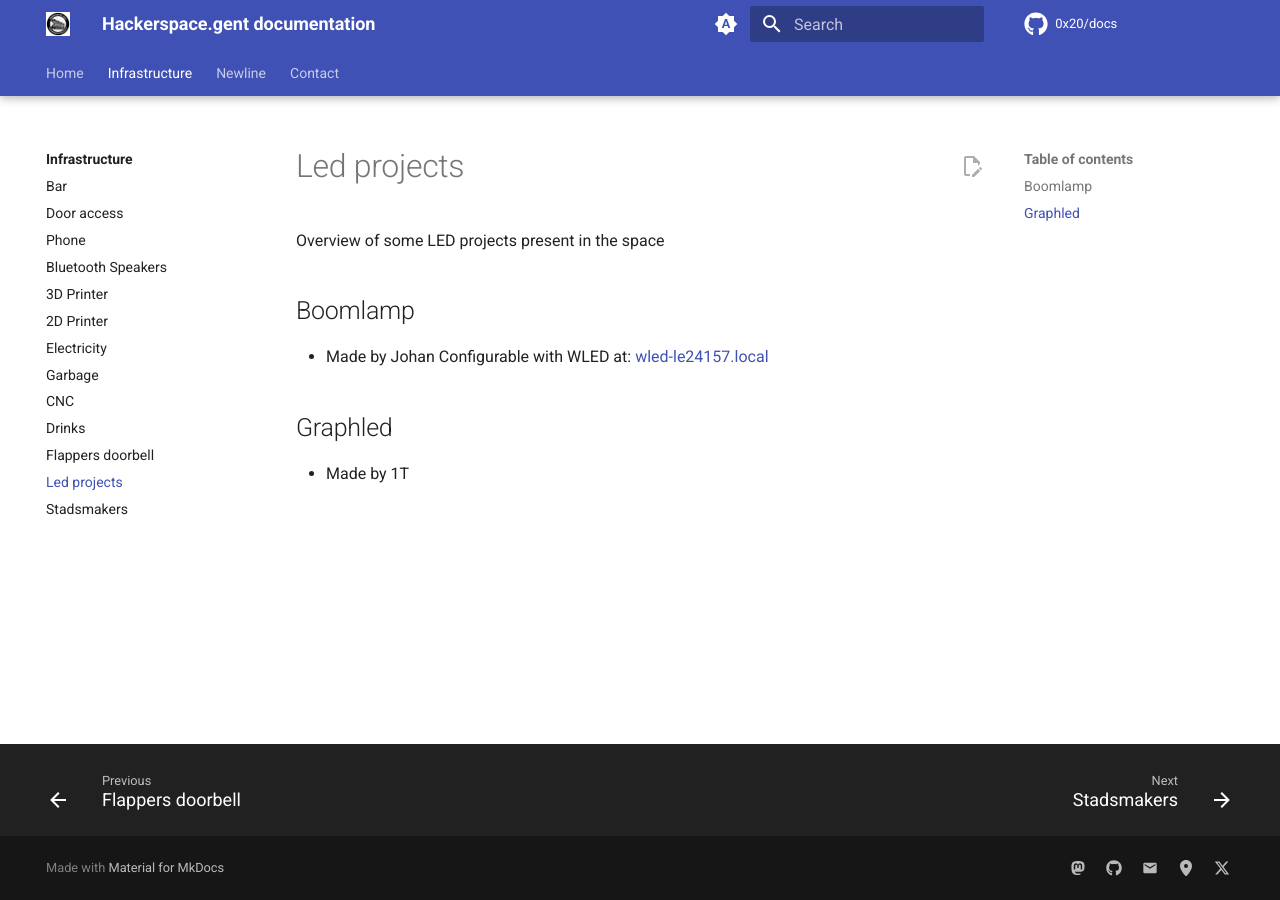
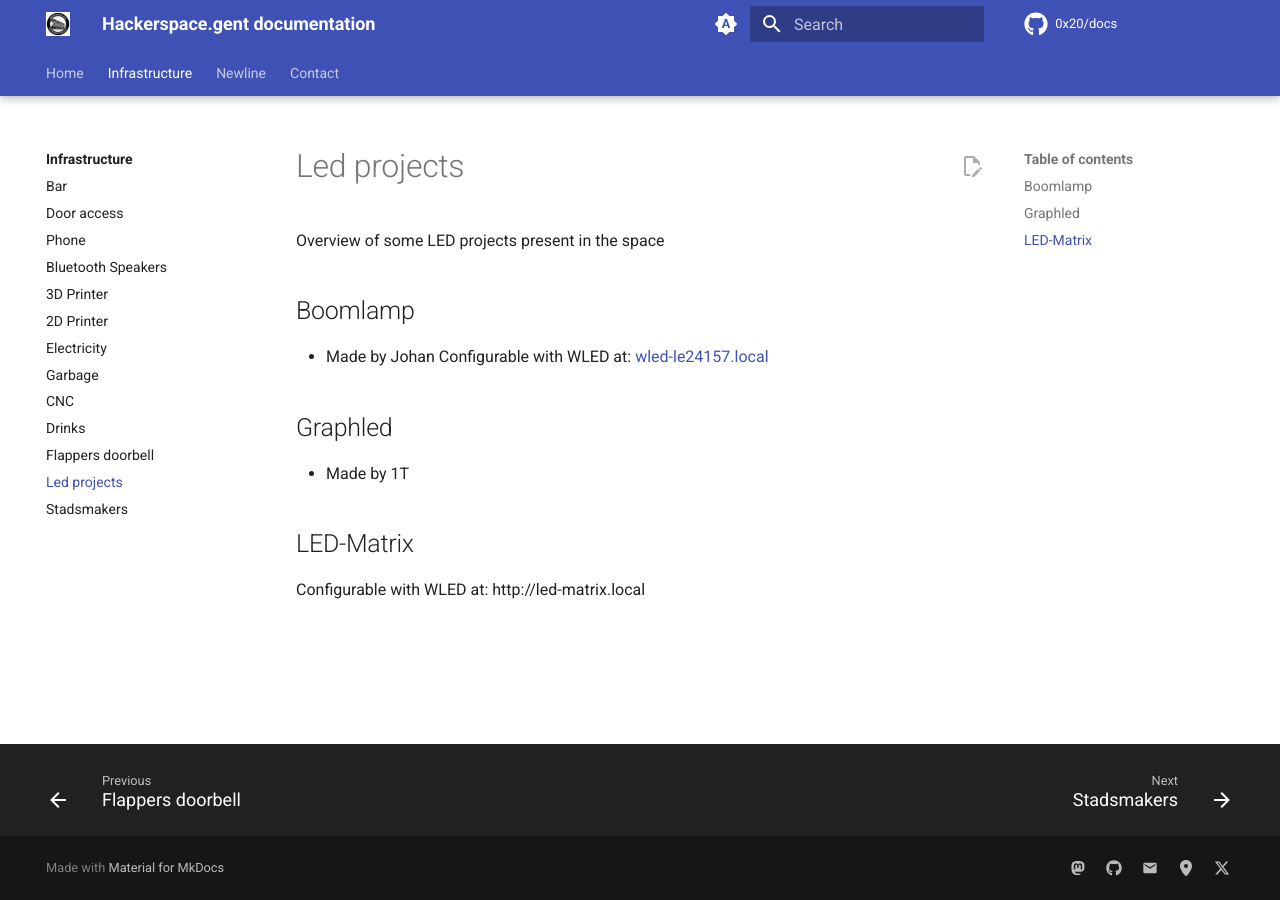
Before and after one commit to 0x20/docs, an MkDocs documentation site: the page built from docs/infra/led_projects.md, in a window 1280 px wide. Built offline with MkDocs 1.6.1 and Material for MkDocs 9.7.7, drawn with Linux system fonts in a browser that asks for light colours; comment, search, counter and statistics services are not loaded.

Commit message:
Update led_projects.md

```diff
--- a/docs/infra/led_projects.md
+++ b/docs/infra/led_projects.md
@@ -8,3 +8,7 @@
 
 ## Graphled
 - Made by 1T
+
+
+## LED-Matrix
+Configurable with WLED at: http://led-matrix.local
```
